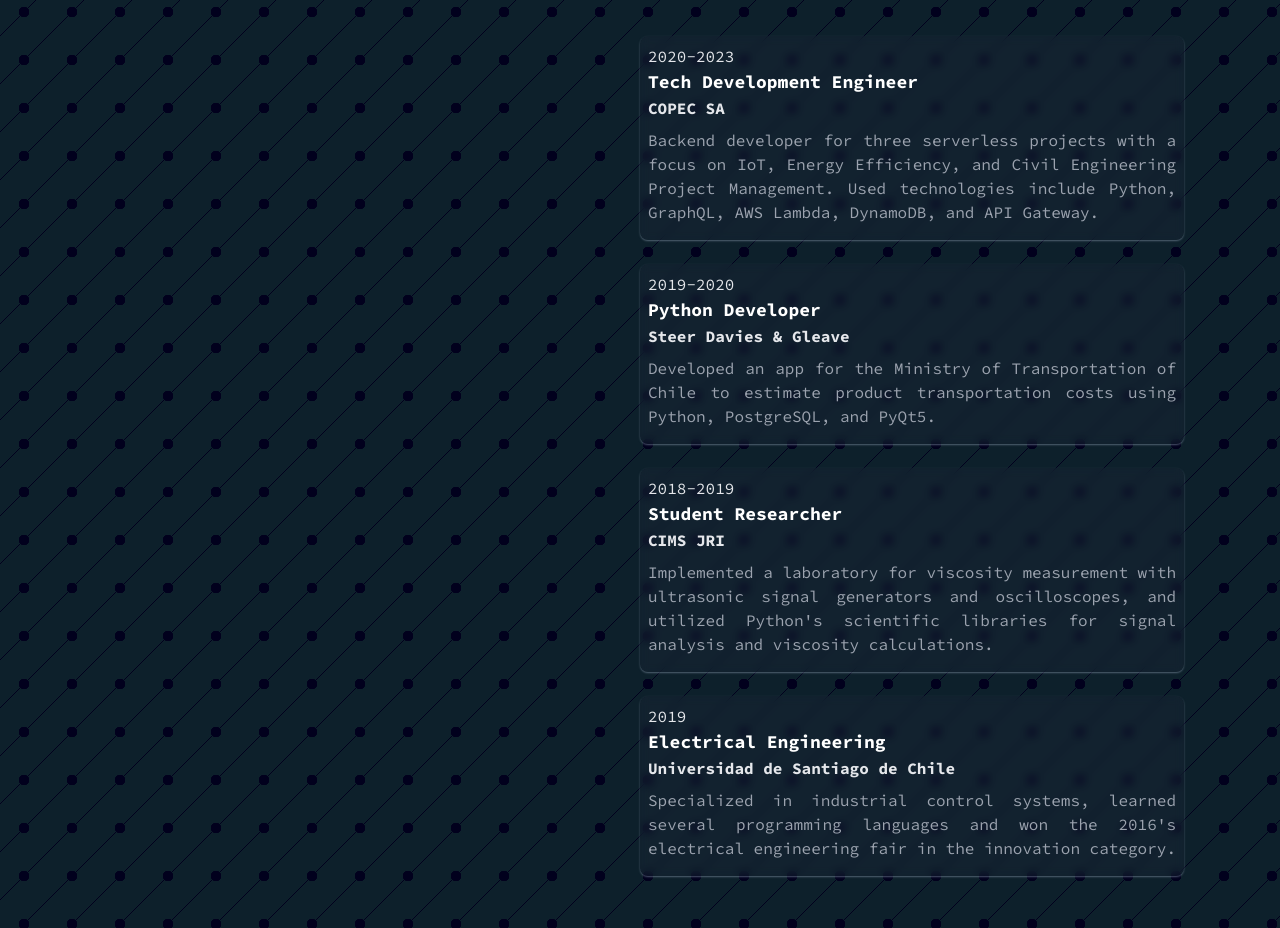
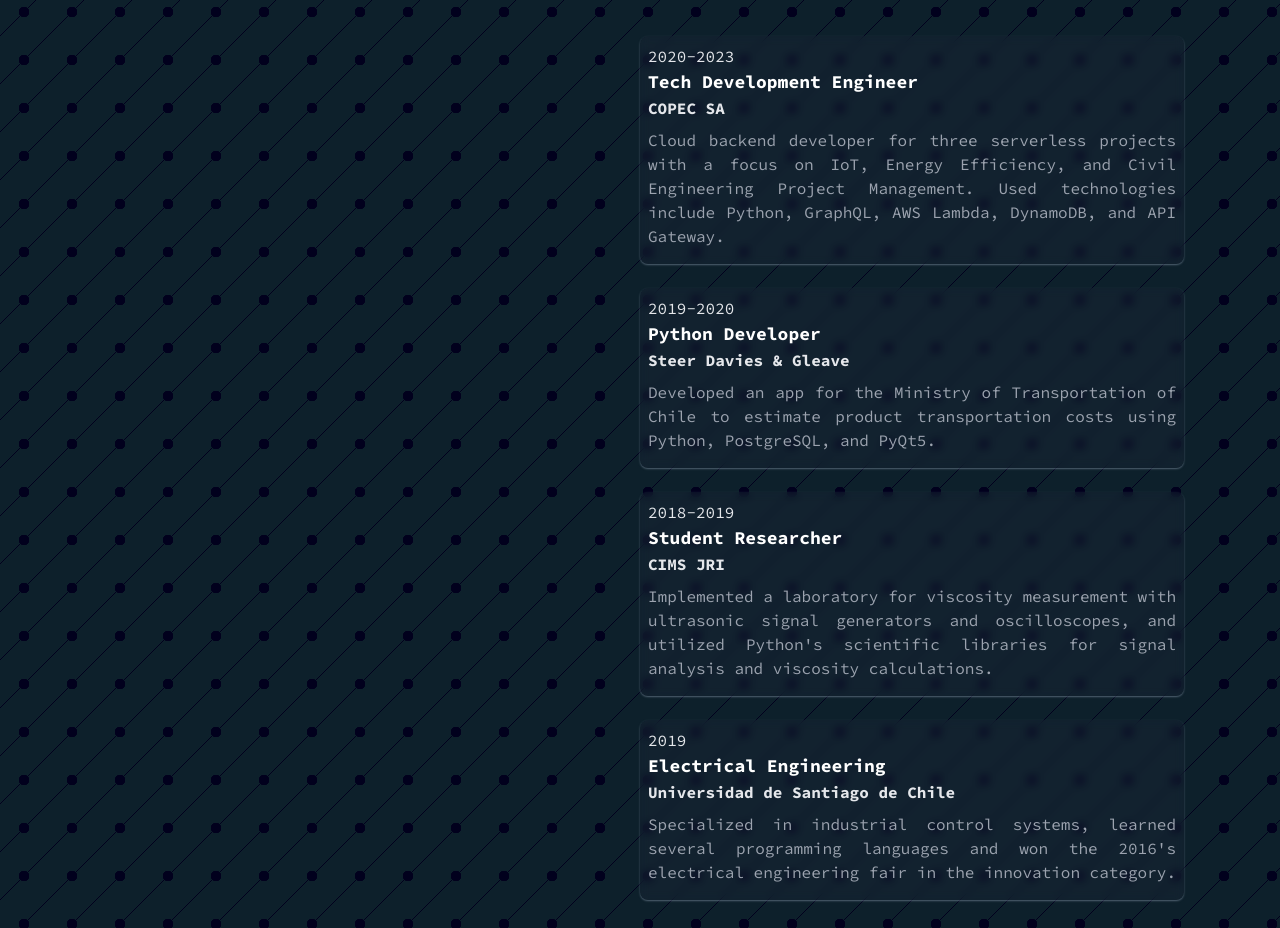
Before and after one commit to diegobahamondez/diegobahamondez, a React (Create React App) app: page / in a window 1280 px wide. Shown: the part 1020-1948 px from the top of the page. Built offline with nearby package versions, Linux system fonts and the light colour scheme.

Commit message:
text edit

```diff
--- a/src/components/Experience.js
+++ b/src/components/Experience.js
@@ -12,7 +12,7 @@
     company: "COPEC SA",
     date: "2020-2023",
     description:
-      "Backend developer for three serverless projects with a focus on IoT, Energy Efficiency, and Civil Engineering Project Management. Used technologies include Python, GraphQL, AWS Lambda, DynamoDB, and API Gateway.",
+      "Cloud backend developer for three serverless projects with a focus on IoT, Energy Efficiency, and Civil Engineering Project Management. Used technologies include Python, GraphQL, AWS Lambda, DynamoDB, and API Gateway.",
     icon: <WorkIcon className={TextIconColor} />,
   },
   {
@@ -50,8 +50,11 @@
 
       <div className="grid grid-cols-1 gap-6 ">
         {experiences.map((experience, index) => (
-          <borderic className = "">
-          <div key={index} className="pb-4 p-2 bg-slate-800/30 backdrop-blur-sm shadow-sm shadow-slate-400/50 rounded-lg">
+          <borderic className="">
+            <div
+              key={index}
+              className="pb-4 p-2 bg-slate-800/30 backdrop-blur-sm shadow-sm shadow-slate-400/50 rounded-lg"
+            >
               {experience.date}
               <div className="flex items-center">
                 <h3 className={`${TextIconColor} font-bold text-lg`}>
```
Lines whose indentation alone changed are shown as unchanged.
